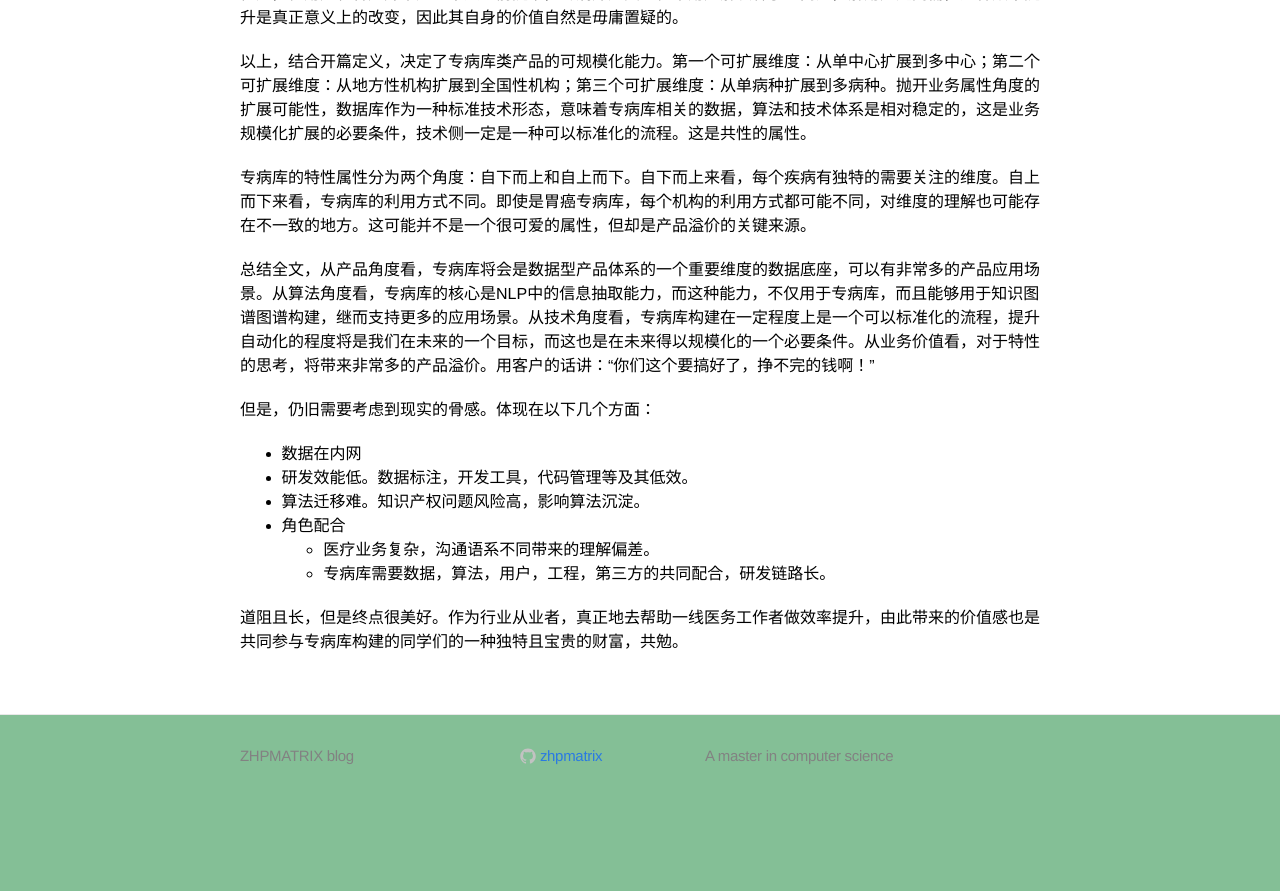
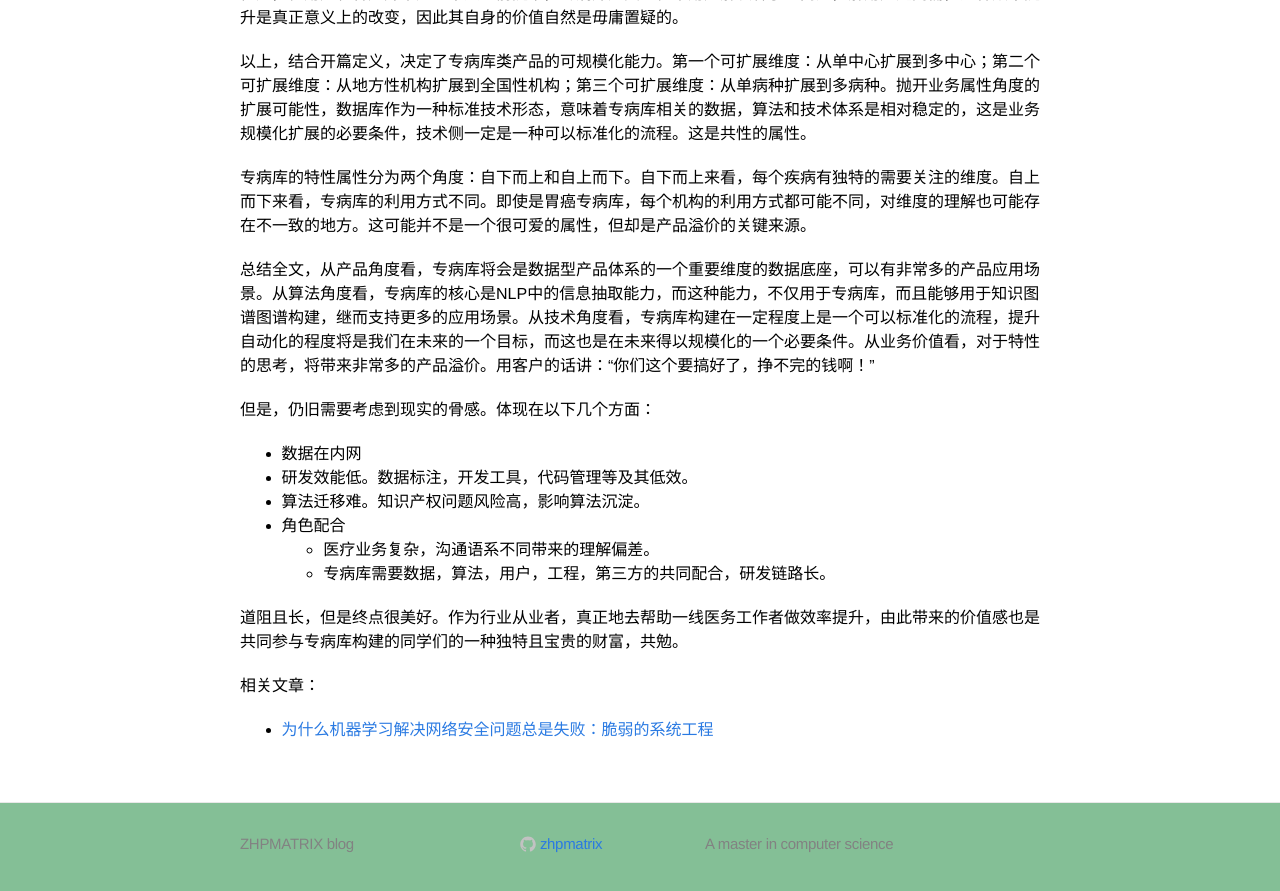
Before and after one commit to zhpmatrix/zhpmatrix.github.io, a Jekyll site: the page built from _posts/2021-10-01-zhuanbingku.md, in a window 1280 px wide and 900 px high, scrolled down 2458 px. Shown: the top 891 px of the window. Built offline with Jekyll 4.4.1, drawn with Linux system fonts in a browser that asks for light colours; comment, search, counter and statistics services are not loaded; before the commit the page ends 3270 px from its top, so only the background shows below that.

Commit message:
update log

```diff
--- a/_posts/2021-10-01-zhuanbingku.md
+++ b/_posts/2021-10-01-zhuanbingku.md
@@ -84,3 +84,7 @@ HIS系统已经有很多结构化的数据了，为什么要把专病库独立
 	+ 专病库需要数据，算法，用户，工程，第三方的共同配合，研发链路长。
 
 道阻且长，但是终点很美好。作为行业从业者，真正地去帮助一线医务工作者做效率提升，由此带来的价值感也是共同参与专病库构建的同学们的一种独特且宝贵的财富，共勉。
+
+相关文章：
+
++ [为什么机器学习解决网络安全问题总是失败：脆弱的系统工程](https://toooold.com/2021/10/11/why_ml_fails_security_frag_cn.html?continueFlag=62d1da86451009ef8438afd8fdcffa07)
```
